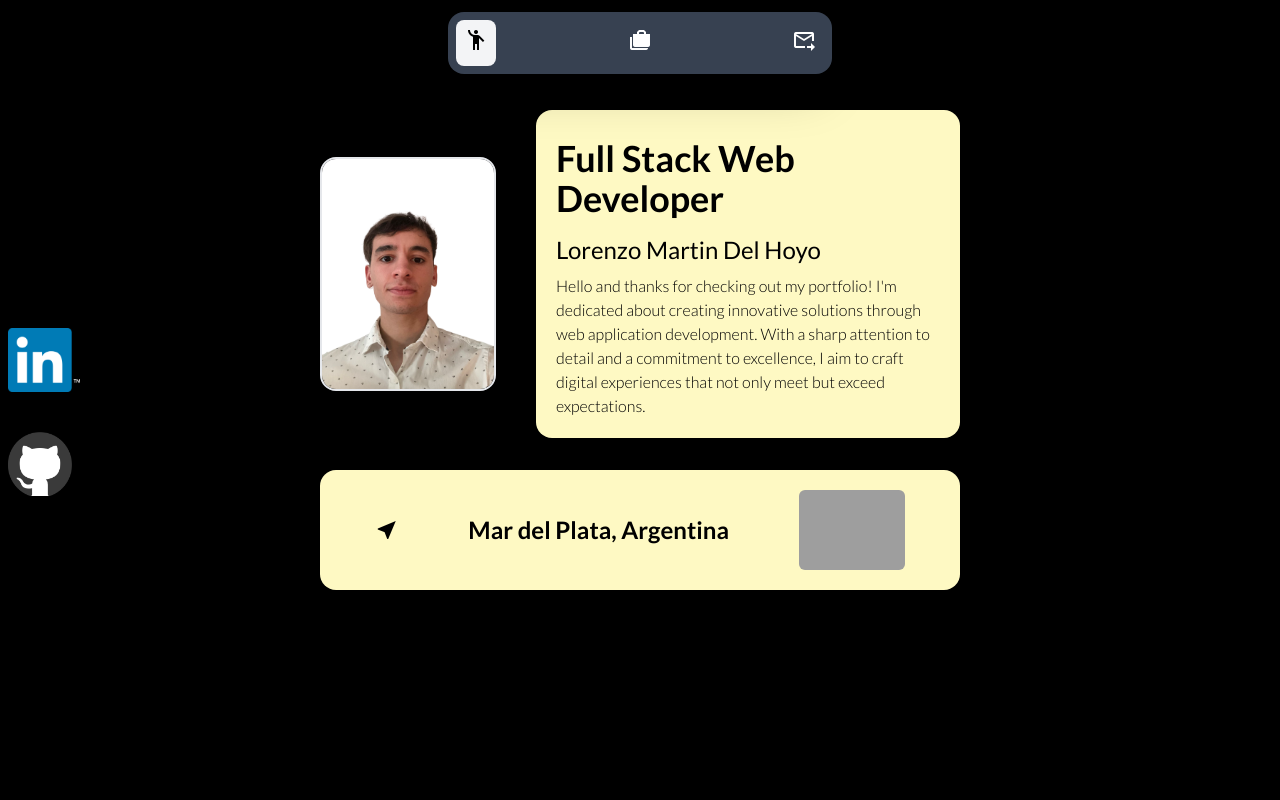
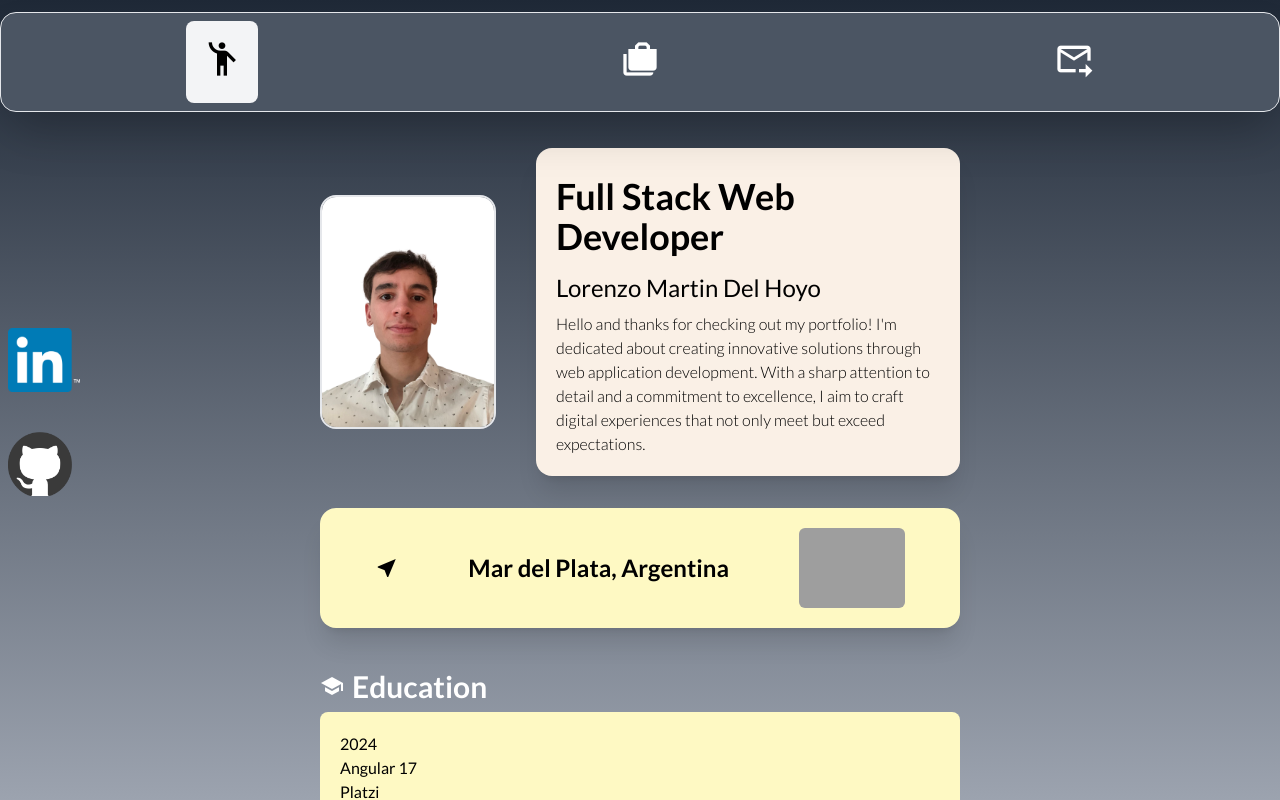
Before and after one commit to DelHoyoLorenzo/Portfolio, an Angular app: page / in a window 1280 px wide. Built offline with nearby package versions, Linux system fonts and the light colour scheme; grey boxes are pictures that could not be loaded.

Commit message:
stlye(navBar): improved navBar styles

```diff
--- a/src/app/domains/aboutMe/about-me/about-me.component.html
+++ b/src/app/domains/aboutMe/about-me/about-me.component.html
@@ -1,7 +1,7 @@
-<div class="flex flex-col m-auto w-[50%] overflow-y-auto">
+<div class="flex flex-col m-auto w-[50%]">
     <div class="flex items-center gap-10 mt-10">
         <img class="border-2 shadow-1xl rounded-2xl h-auto w-44" src="../../../../assets/fotodeperfil(fondo blanco).png" alt="profilePicture">
-        <div class="h-auto p-5 rounded-2xl shadow-xl bg-yellow-100">
+        <div class="h-auto p-5 rounded-2xl shadow-xl bg-[#FAF0E6]">
             <h1 class="text-4xl font-bold py-2">Full Stack Web Developer</h1>
             <h1 class="text-2xl font-medium py-2">Lorenzo Martin Del Hoyo</h1>
             <p class="font-light">
@@ -14,4 +14,35 @@
         <h1 class="text-2xl font-bold">Mar del Plata, Argentina</h1>
         <img class="rounded-md h-20" src="../../../../assets/argentinaFlag.png" alt="argentinian flag"/>
     </div>
+
+    <div>
+        <div class="flex items-center gap-2 my-2">
+            <mat-icon class="text-white">
+                school
+            </mat-icon>
+            <h2 class="font-semibold text-white text-3xl">Education</h2>
+        </div>
+        <div class="rounded-lg p-5 bg-yellow-100">
+            <h2>2024</h2>
+            <h2>Angular 17</h2>
+            <h2>Platzi</h2>
+        </div>
+        <div class="rounded-lg p-5 bg-yellow-100">
+            <h2>2024</h2>
+            <h2>Angular 17</h2>
+            <h2>Platzi</h2>
+        </div>
+        <div class="rounded-lg p-5 bg-yellow-100">
+            <h2>2024</h2>
+            <h2>Angular 17</h2>
+            <h2>Platzi</h2>
+        </div>
+        <div>
+
+        </div>
+        <div>
+
+        </div>
+    </div>
+
 </div>
--- a/src/app/domains/header/components/nav-bar/nav-bar.component.css
+++ b/src/app/domains/header/components/nav-bar/nav-bar.component.css
@@ -0,0 +1,11 @@
+.custom {
+    transition: box-shadow 0.7s ease-in-out;
+}
+
+.custom:hover {
+    box-shadow: 0 0 10px rgba(199, 164, 164, 0.5);
+}
+
+.blurred {
+    width: 100vw;
+}
--- a/src/app/domains/header/components/nav-bar/nav-bar.component.html
+++ b/src/app/domains/header/components/nav-bar/nav-bar.component.html
@@ -1,13 +1,20 @@
-<div class="sticky top-3 mx-auto w-[30vw] backdrop-blur-lg">
-    <div class="flex justify-between items-center gap-10 mb-2 p-2 rounded-2xl shadow-2xl bg-gray-700 text-white">
-        <div routerLink="" routerLinkActive="bg-gray-100 rounded-lg text-black" [routerLinkActiveOptions]="{ exact: true }" class="h-full hover:bg-gray-100 hover:rounded-lg hover:text-black hover:cursor-pointer p-2">
-            <mat-icon class="material-symbols-outlined">emoji_people</mat-icon>
+<div class="sticky top-3 mx-auto w-[30vw]" [class.blurred]="isBlurred">
+    <div class="flex justify-around items-center border-[0.5px] gap-10 mb-2 p-2 rounded-2xl shadow-2xl bg-gray-600 text-white custom">
+        <div routerLink="" routerLinkActive="bg-gray-100 rounded-lg text-black transform translate-x-4"
+        [routerLinkActiveOptions]="{ exact: true }"
+        class="relative cursor-pointer p-2 px-4 transition-transform duration-700 ease-in-out hover:bg-gray-100 hover:rounded-lg hover:text-black hover:cursor-pointer"
+        >
+            <mat-icon inline style="font-size: 40px;" class="material-symbols-outlined">emoji_people</mat-icon>
         </div>
-        <div routerLink="projects" routerLinkActive="bg-gray-100 rounded-lg text-black" class="h-full hover:bg-gray-100 hover:rounded-lg hover:text-black hover:cursor-pointer p-2">
-            <mat-icon class="material-symbols-outlined">cases</mat-icon>
+        <div routerLink="projects" routerLinkActive="bg-gray-100 rounded-lg text-black transform translate-x-4"
+        class="relative h-full cursor-pointer p-2 px-4 transition-transform duration-700 ease-in-out hover:bg-gray-100 hover:rounded-lg hover:text-black hover:cursor-pointer"
+        >
+            <mat-icon inline style="font-size: 40px;" class="material-symbols-outlined">cases</mat-icon>
         </div>
-        <div routerLink="contact" routerLinkActive="bg-gray-100 rounded-lg text-black" class="h-full hover:bg-gray-100 hover:rounded-lg hover:text-black hover:cursor-pointer p-2">
-            <mat-icon class="material-symbols-outlined">forward_to_inbox</mat-icon>
+        <div routerLink="contact" routerLinkActive="bg-gray-100 rounded-lg text-black transform translate-x-4"
+        class="relative h-full cursor-pointer p-2 px-4 transition-transform duration-700 ease-in-out hover:bg-gray-100 hover:rounded-lg hover:text-black hover:cursor-pointer"
+        >
+            <mat-icon inline style="font-size: 40px;" class="material-symbols-outlined">forward_to_inbox</mat-icon>
         </div>
     </div>
 </div>
--- a/src/app/domains/header/components/nav-bar/nav-bar.component.ts
+++ b/src/app/domains/header/components/nav-bar/nav-bar.component.ts
@@ -1,4 +1,4 @@
-import { Component, inject, signal } from '@angular/core';
+import { Component, ElementRef, HostListener, Renderer2, inject, signal } from '@angular/core';
 import { MatIconModule } from '@angular/material/icon'
 import { RouterLinkWithHref, RouterLinkActive } from '@angular/router';
 
@@ -10,5 +10,18 @@ import { RouterLinkWithHref, RouterLinkActive } from '@angular/router';
   styleUrl: './nav-bar.component.css'
 })
 export class NavBarComponent {
+  isBlurred = signal(false);
 
+  constructor(private renderer: Renderer2, private el: ElementRef) {}
+
+  @HostListener('window:scroll', ['$event'])
+  handleScroll() {
+    const scrollPercentage = (window.scrollY / (document.documentElement.scrollHeight - window.innerHeight)) * 100;
+
+    if (scrollPercentage > 10) {
+      this.isBlurred.set(true);
+    } else {
+      this.isBlurred.set(false);
+    }
+  }
 }
--- a/src/app/domains/shared/components/layout/layout.component.html
+++ b/src/app/domains/shared/components/layout/layout.component.html
@@ -1,4 +1,4 @@
-<div class="h-screen bg-black">
+<div class="h-screen overflow-y-auto bg-gradient-to-b from-gray-800 to-gray-400">
     <app-nav-bar />
     <router-outlet />
     <app-links-bar />
--- a/src/styles.css
+++ b/src/styles.css
@@ -5,7 +5,10 @@
 html,body{
     margin: 0;
     padding: 0;
-    overflow: hidden;
     background-color: white;
     font-family: 'Lato', sans-serif;
 }
+
+body{
+    overflow: hidden;
+}
```
